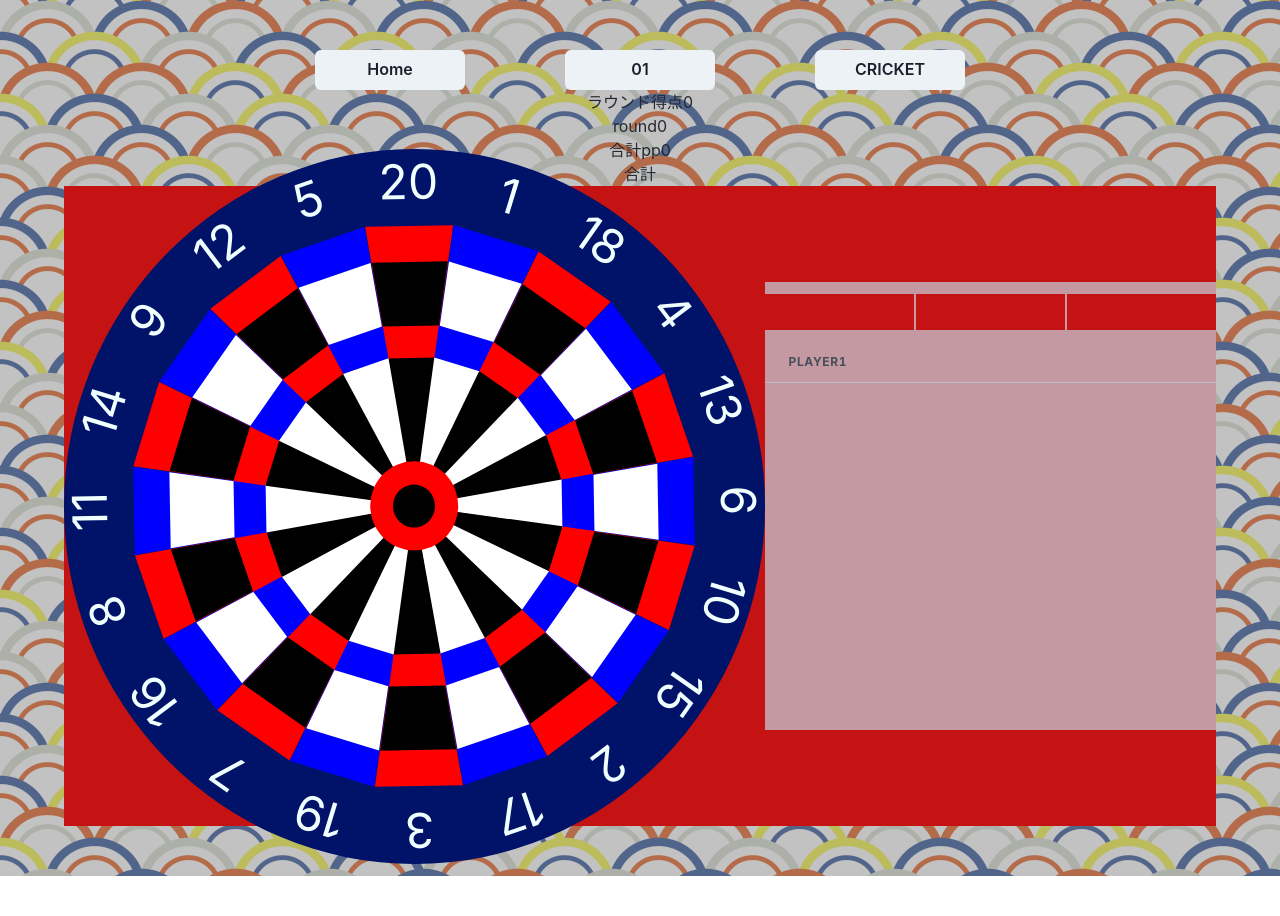
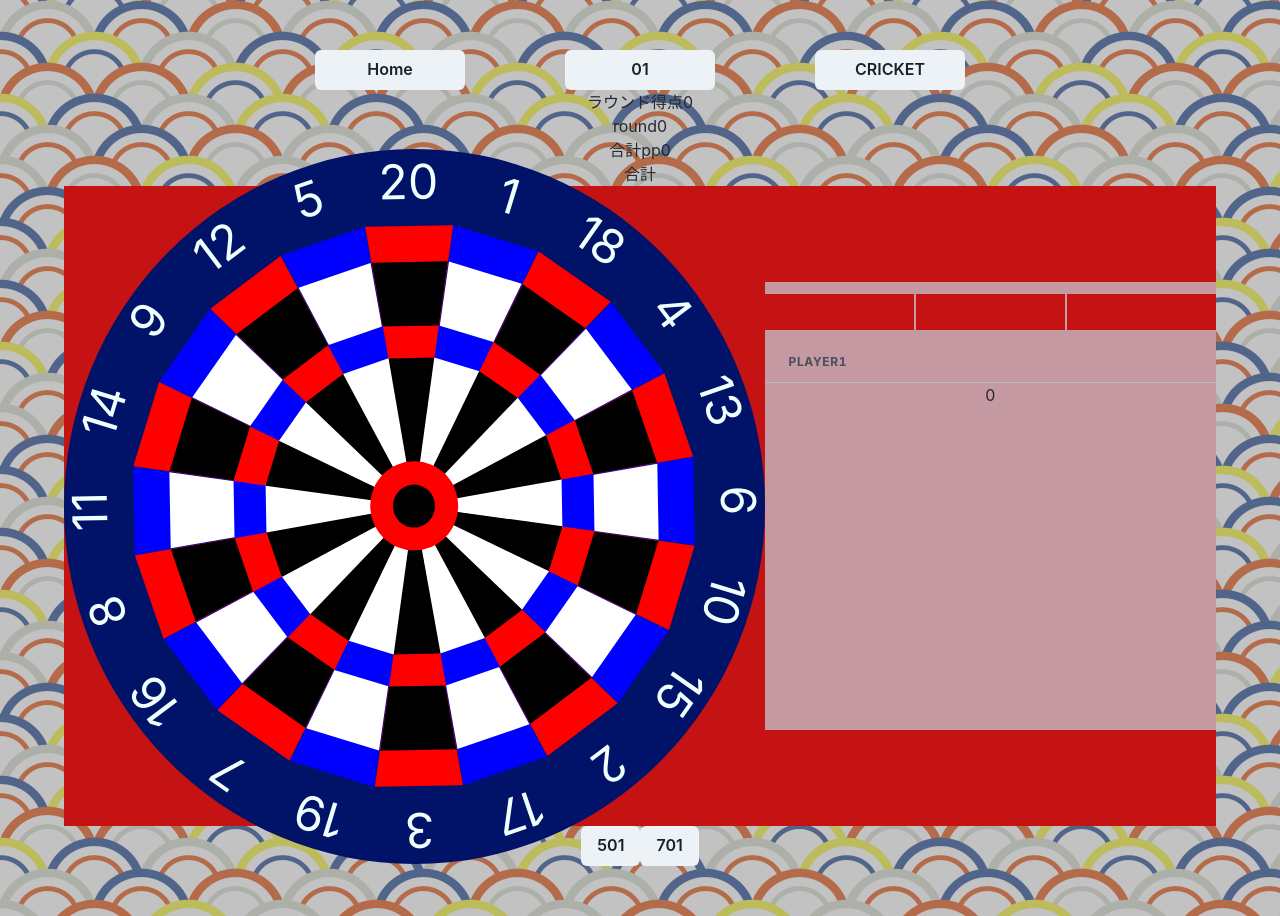
Before and after one commit to TamuTailor/darts_react_ts, a React (Vite) app: page /zeroone in a window 1280 px wide. Before the commit the page ends 876 px from the top, so only its background shows below. Built offline with nearby package versions, Linux system fonts and the light colour scheme.

Commit message:
zeroonelogic

```diff
--- a/src/Atom.ts
+++ b/src/Atom.ts
@@ -8,3 +8,8 @@ export const round = atom(1)
 
 export const roundArray = atom<number[]>([])
 export const gameArray= atom<number[][]>([])
+
+
+
+export const game = atom<string | number>("")
+export const gameScore = atom<number>(0)
--- a/src/Components/Atoms/Button/ChangeButton.tsx
+++ b/src/Components/Atoms/Button/ChangeButton.tsx
@@ -1,7 +1,8 @@
 import { Button } from "@chakra-ui/react";
 import { SerializedStyles } from "@emotion/react";
 import { useAtom, useSetAtom } from "jotai";
-import {  gameArray, number, roundArray, roundSum, throwCount } from "../../../Atom";
+import {  gameArray, gameScore, number, roundArray, roundSum, throwCount } from "../../../Atom";
+
 
 type Props = {
   style: SerializedStyles;
@@ -14,18 +15,30 @@ export const ChangeButton = (props: Props) => {
 
   const setNum = useSetAtom(number);
   const setthrow = useSetAtom(throwCount);
-  const setRSum = useSetAtom(roundSum);
+  const [rsum,setRSum] = useAtom(roundSum);
   const [rArray,setRArray] = useAtom(roundArray);
   const [gArray,setGArray] = useAtom(gameArray);
+  const [score, setScore] = useAtom(gameScore);
   let tmpG:Array<Array<number>> = gArray
 
   const Change = () => {
+ if(score < 0){
+  setScore(score + rsum)
+  tmpG.push([0,0,0])
+  setRArray([])
+
+ }else{
     setNum(0);
     setthrow(0);
     setRSum(0);
     setRArray([])
     tmpG.push(rArray)
+ }
+
+
   };
+
+
 
   return <Button css={style} onClick={() => Change()}></Button>;
 };
--- /dev/null
+++ b/src/Components/Atoms/Button/GameSelectButton.tsx
@@ -0,0 +1,25 @@
+import { Button } from "@chakra-ui/react";
+import { useAtom } from "jotai";
+import { Children } from "react";
+import { game, gameScore } from "../../../Atom";
+
+export const GameSelectButton = () => {
+  const [selectGame, setSelectGame] = useAtom(game);
+  const [score, setScore] = useAtom(gameScore);
+
+  const Select = (children: string | number) => {
+    setSelectGame(children);
+    if (typeof children === "number") {
+      setScore(children);
+    } else {
+      setScore(0);
+    }
+  };
+
+  return (
+    <>
+      <Button onClick={() => Select(501)}>501</Button>
+      <Button onClick={() => Select(701)}>701</Button>
+    </>
+  );
+};
--- a/src/Components/Pages/Home.tsx
+++ b/src/Components/Pages/Home.tsx
@@ -8,8 +8,6 @@ export const Home = () => {
     <>
     <Header />
     <Linkbar />
-    <Fat />
-
 
     </>
   );
--- a/src/Components/Pages/Zeroone.tsx
+++ b/src/Components/Pages/Zeroone.tsx
@@ -1,13 +1,17 @@
-import { Box, StylesProvider } from '@chakra-ui/react'
+import { Box } from '@chakra-ui/react'
 import { css } from '@emotion/react'
+import { GameSelectButton } from '../Atoms/Button/GameSelectButton'
 import { Linkbar } from '../molecules/Linkbar'
 import { Fat } from '../templates/Bord/Fat'
 
 export const Zeroone = () => {
+
+
   return (
     <Box css={styles.back}>
         <Linkbar />
         <Fat />
+        <GameSelectButton />
     </Box>
   )
 }
--- a/src/Components/molecules/GameTable.tsx
+++ b/src/Components/molecules/GameTable.tsx
@@ -11,9 +11,9 @@ import {
 } from "@chakra-ui/react";
 import { css } from "@emotion/react";
 import { useAtom } from "jotai";
-import React from "react";
 import { gameArray } from "../../Atom";
 import { ThrowPoint } from "../Atoms/ThrowPoint";
+import { Score } from "./Score";
 
 export const GameTable = () => {
   const [gArray, setGArray] = useAtom(gameArray);
@@ -37,6 +37,7 @@ export const GameTable = () => {
           </Tbody>
         </Table>
       </TableContainer>
+      <Score />
     </Box>
   );
 };
--- /dev/null
+++ b/src/Components/molecules/Score.tsx
@@ -0,0 +1,13 @@
+import { Box, Text } from "@chakra-ui/react";
+import { useAtom } from "jotai";
+import { gameScore } from "../../Atom";
+
+export const Score = () => {
+  const [score, setScore] = useAtom(gameScore);
+
+  return (
+    <Box>
+      <Text>{score}</Text>
+    </Box>
+  );
+};
--- a/src/Components/templates/Bord/Fat.tsx
+++ b/src/Components/templates/Bord/Fat.tsx
@@ -9,10 +9,10 @@ import {
   roundSum,
   round,
   roundArray,
+  gameScore,
 } from "../../../Atom";
 import { Change } from "../../molecules/Change";
 import { GameTable } from "../../molecules/GameTable";
-import { ThrowPoint } from "../../Atoms/ThrowPoint";
 import { SegmentCircle } from "../../organisms/SegmentCircle";
 
 export const Fat = () => {
@@ -23,6 +23,7 @@ export const Fat = () => {
   const [rSum, setRSum] = useAtom(roundSum);
   const [rArray, setRArray] = useAtom(roundArray);
   const isFirstRender = useRef(false);
+  const [score, setScore] = useAtom(gameScore);
 
   let tmp: number[] = rArray;
   let point: number = n * m;
@@ -39,10 +40,17 @@ export const Fat = () => {
       sum = rSum + point;
       setRSum(sum);
       tmp.push(point);
-      setRArray(tmp);
+      // setRArray(tmp);
       console.log(rArray);
+      ZerooneLogic(point)
     }
   }, [t]);
+
+  const ZerooneLogic = (p:number ) => {
+    setScore(score - p)
+    setRArray(tmp);
+
+  };
 
   return (
     <React.Fragment>
@@ -55,7 +63,7 @@ export const Fat = () => {
         <SegmentCircle />
         <GameTable />
       </Box>
-      {t >= 3 ? <Change /> : <></>}
+      {t >= 3 ||score < 0 ? <Change /> : <></>}
     </React.Fragment>
   );
 };
@@ -66,6 +74,6 @@ const styles = {
     justify-content: space-between;
     align-items: center;
     background-color: red;
-    height:50vw;
+    height: 50vw;
   `,
 };
```
